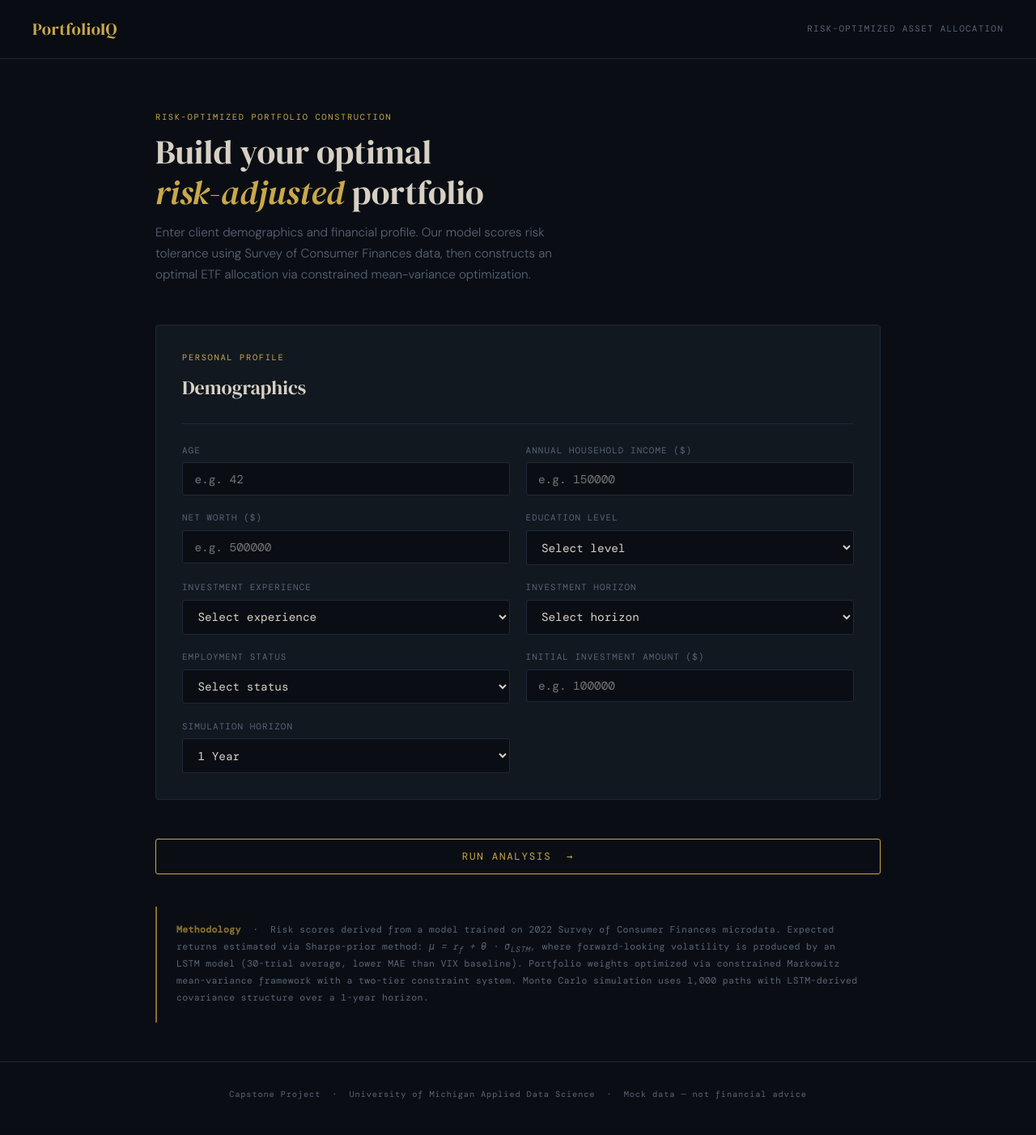
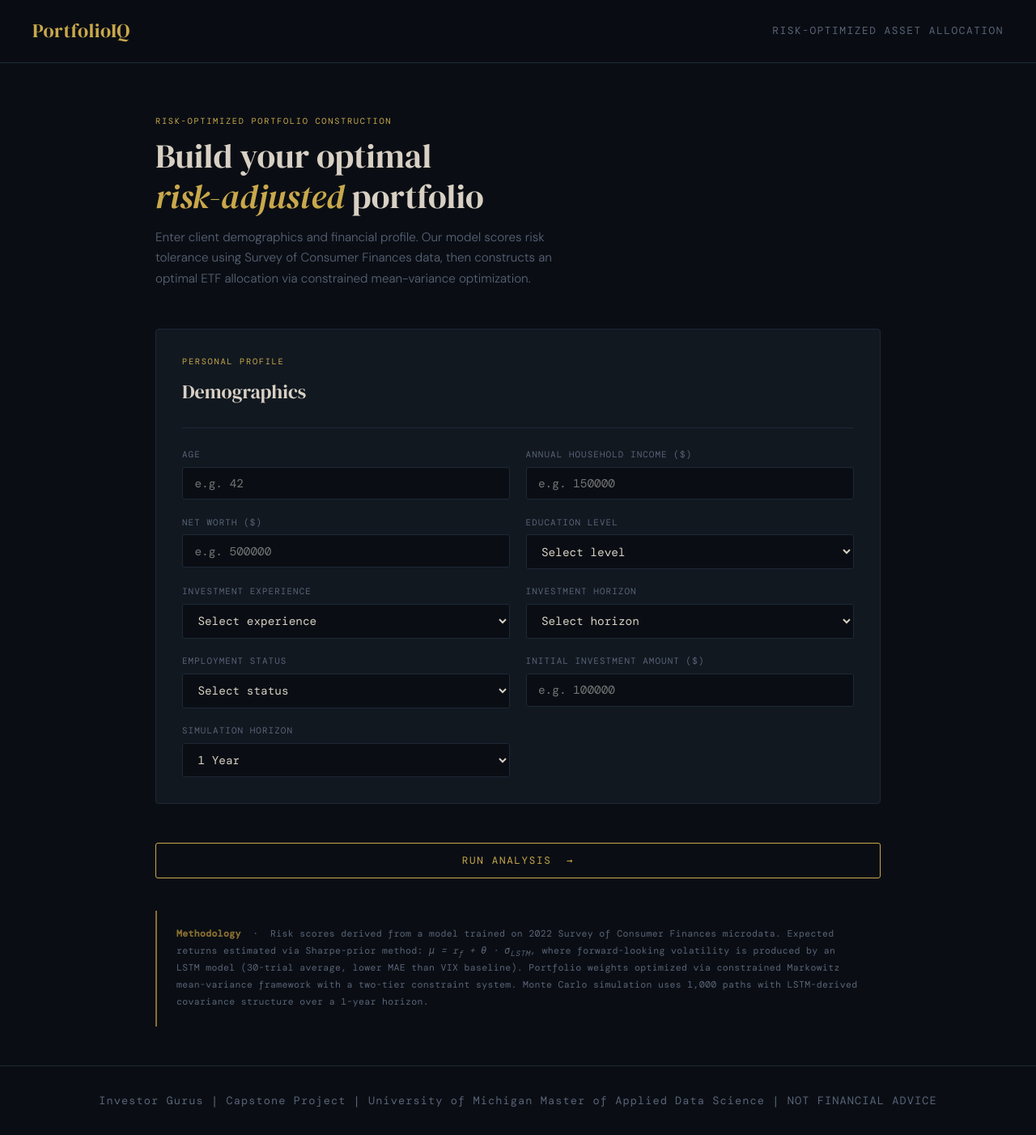
Before and after one commit to tmacpherson6/investment_advisor_dashboard_capstone, a Flask app: page / in a window 1280 px wide. Shown: the whole page at 81% size. Before the commit the page ends 1358 px from the top, so only its background shows below. Run offline with Flask 3, Linux system fonts and the light colour scheme; parts of the project's set-up code (start-up, migrations or seed data) failed here and were passed over; some libraries are stand-ins or nearby versions; some web fonts are replaced.

Commit message:
Updated the base template for importing to all pages

```diff
--- a/templates/base.html
+++ b/templates/base.html
@@ -9,6 +9,9 @@
   <style>
     *, *::before, *::after { box-sizing: border-box; margin: 0; padding: 0; }
 
+    /* ── THIS BASE HTML IS THE GENERAL LOOK OF THE ENTIRE DASHBOARD WE WILL IMPORT THIS AS THE STYLE OF ADDITIONAL PAGES FOR CONSISTENCY ──  */
+
+    /* ── LET'S SET A COLOR SCHEME TO WORK WITH ── */
     :root {
       --bg:       #0A0E14;
       --surface:  #111820;
@@ -34,7 +37,7 @@
       line-height: 1.6;
     }
 
-    /* ── NAV ── */
+    /* ── BUILD NAVIGATION MENU ── */
     nav {
       display: flex;
       align-items: center;
@@ -49,27 +52,27 @@
     }
     .nav-logo {
       font-family: var(--font-serif);
-      font-size: 1.3rem;
+      font-size: 1.5rem;
       color: var(--gold);
       letter-spacing: 0.02em;
       text-decoration: none;
     }
     .nav-tag {
       font-family: var(--font-mono);
-      font-size: 0.68rem;
+      font-size: 0.8rem;
       color: var(--muted);
       letter-spacing: 0.12em;
       text-transform: uppercase;
     }
 
-    /* ── LAYOUT ── */
+    /* ── GENERAL LAYOUT FOR WEBPAGES ── */
     .container {
       max-width: 960px;
       margin: 0 auto;
       padding: 3rem 2rem;
     }
 
-    /* ── CARDS ── */
+    /* ── PUT INFORMATION ON CARDS TO LOOK BETTER ── */
     .card {
       background: var(--surface);
       border: 1px solid var(--border);
@@ -94,7 +97,7 @@
       margin-bottom: 0.3rem;
     }
 
-    /* ── FORMS ── */
+    /* ── SOME FORMS WILL NEED TO BE FILLED OUT  ── */
     .form-grid {
       display: grid;
       grid-template-columns: 1fr 1fr;
@@ -132,7 +135,7 @@
     }
     .form-group select option { background: var(--surface); }
 
-    /* ── BUTTON ── */
+    /* ── GENERAL LOOK OF BUTTONS ── */
     .btn {
       display: inline-block;
       padding: 0.8rem 2.2rem;
@@ -151,7 +154,7 @@
     .btn:hover { background: var(--gold); color: var(--bg); }
     .btn-full { width: 100%; text-align: center; margin-top: 1.5rem; }
 
-    /* ── STAT CHIPS ── */
+    /* ── STAT CHIPS TO DISPLAY INFOMATION ── */
     .stat-row {
       display: grid;
       grid-template-columns: repeat(auto-fit, minmax(150px, 1fr));
@@ -262,20 +265,20 @@
     .badge-amber  { background: rgba(232,148,58,0.15);  color: var(--amber); border: 1px solid rgba(232,148,58,0.3);  }
     .badge-red    { background: rgba(207,102,121,0.15); color: var(--red);   border: 1px solid rgba(207,102,121,0.3); }
 
-    /* ── DIVIDER ── */
+    /* ── BOTTOM DIVIDER ── */
     .divider {
       border: none;
       border-top: 1px solid var(--border);
       margin: 1.5rem 0;
     }
 
-    /* ── FOOTER ── */
+    /* ── INCLUDING A FOOTER ── */
     footer {
       text-align: center;
       padding: 2rem;
       border-top: 1px solid var(--border);
       font-family: var(--font-mono);
-      font-size: 0.65rem;
+      font-size: 0.85rem;
       color: var(--muted);
       letter-spacing: 0.08em;
     }
@@ -291,7 +294,7 @@
   {% block content %}{% endblock %}
 
   <footer>
-    Capstone Project &nbsp;·&nbsp; University of Michigan Applied Data Science &nbsp;·&nbsp; Mock data — not financial advice
+    Investor Gurus | Capstone Project | University of Michigan Master of Applied Data Science | NOT FINANCIAL ADVICE
   </footer>
 </body>
 </html>
```
